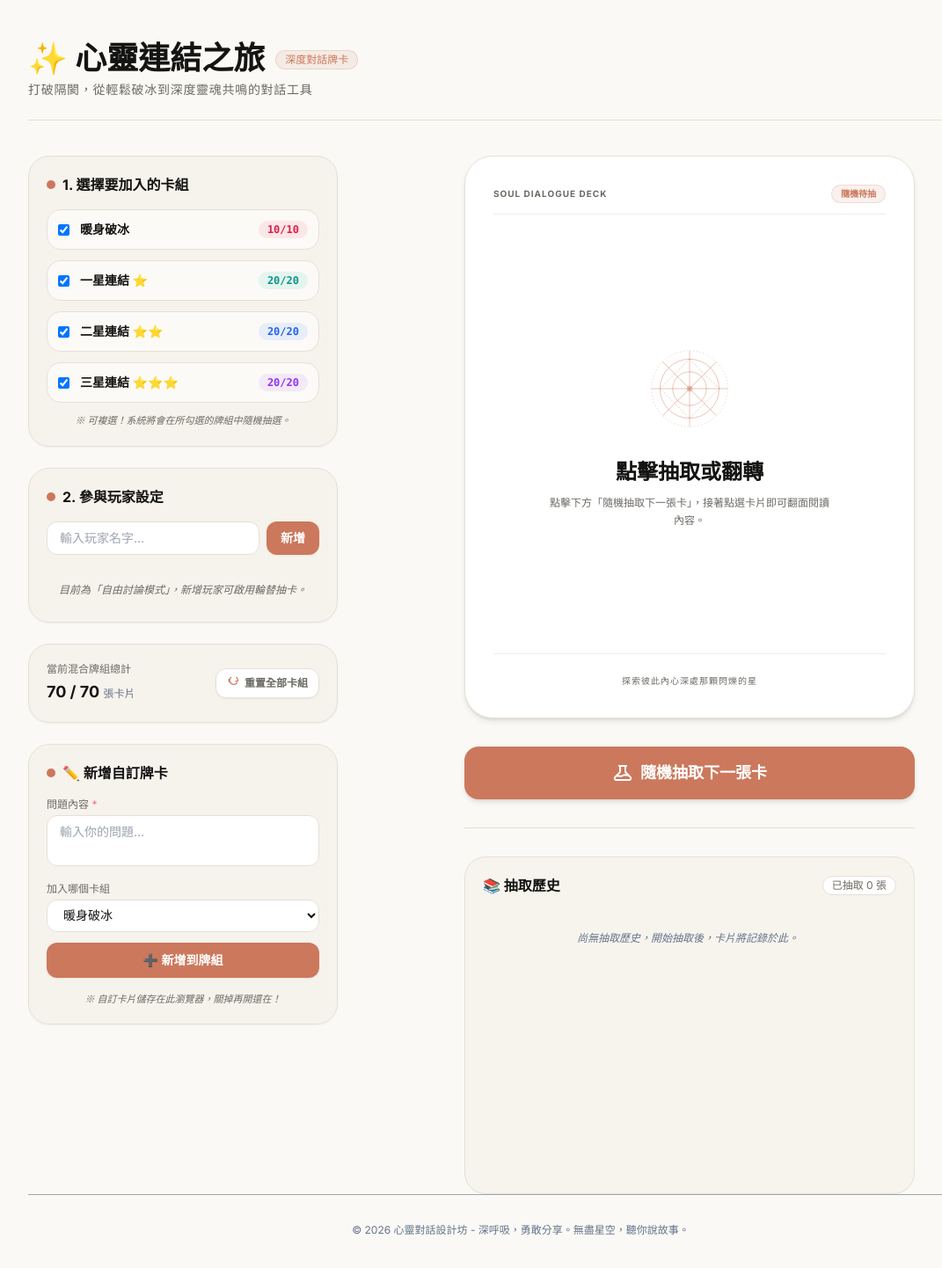
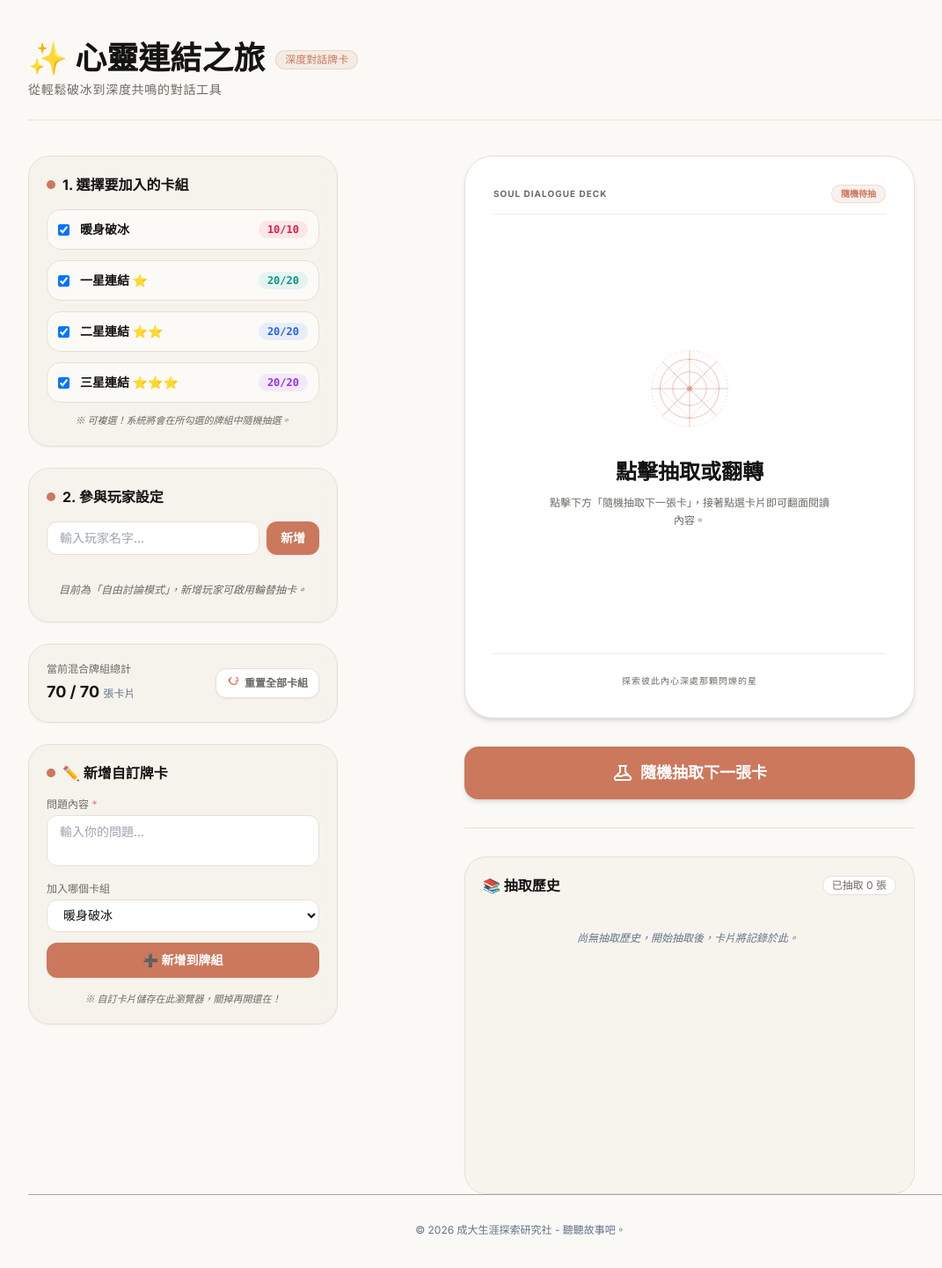
Before and after one commit to ian32253188/soul-dialogue-game, a website: page index.html in a window 1280 px wide. Shown: the whole page at 88% size, without its empty margins (48-1119 px from the left). Drawn offline with nearby package versions, Linux system fonts and the light colour scheme.

Commit message:
Update text content in index.html

```diff
--- a/index.html
+++ b/index.html
@@ -82,7 +82,7 @@
           <span>✨ 心靈連結之旅</span>
           <span class="text-xs px-2.5 py-0.5 rounded-full bg-brand-coral/10 border border-brand-coral/20 text-brand-coral font-medium font-sans">深度對話牌卡</span>
         </h1>
-        <p class="text-xs md:text-sm text-brand-muted tracking-wider">打破隔閡，從輕鬆破冰到深度靈魂共鳴的對話工具</p>
+        <p class="text-xs md:text-sm text-brand-muted tracking-wider">從輕鬆破冰到深度共鳴的對話工具</p>
       </div>
     </header>
 
@@ -356,7 +356,7 @@
 
     <!-- Footer Copyright -->
     <footer class="mt-auto pt-8 pb-4 text-center text-xs text-slate-500 border-t border-slate-800/40">
-      <p>© 2026 心靈對話設計坊 - 深呼吸，勇敢分享。無盡星空，聽你說故事。</p>
+      <p>© 2026 成大生涯探索研究社 - 聽聽故事吧。</p>
     </footer>
 
   </div>
```
